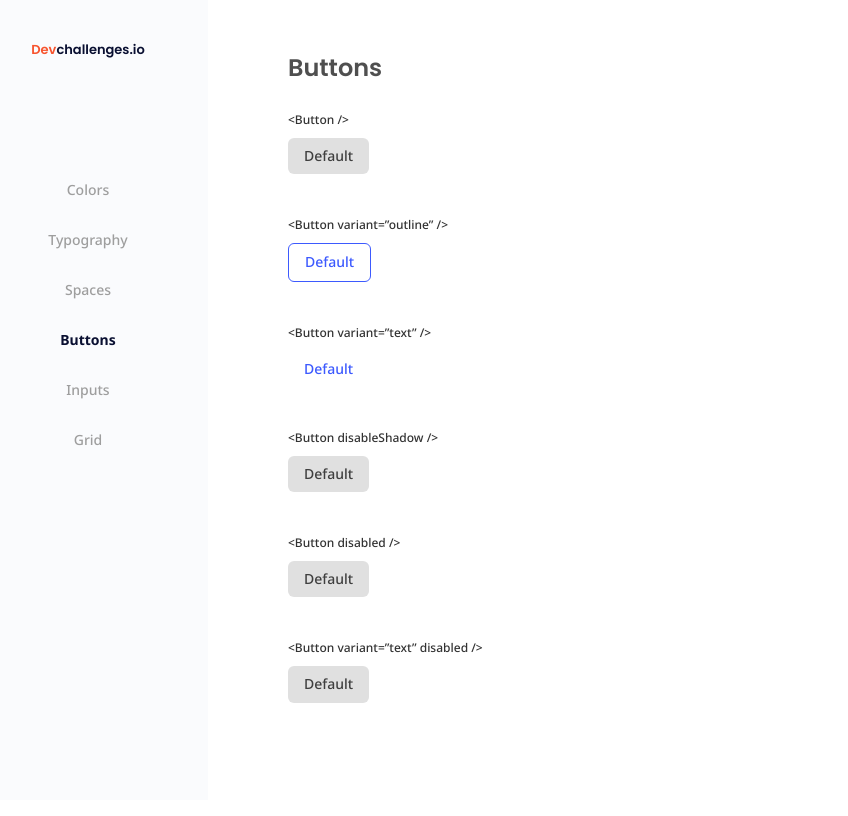
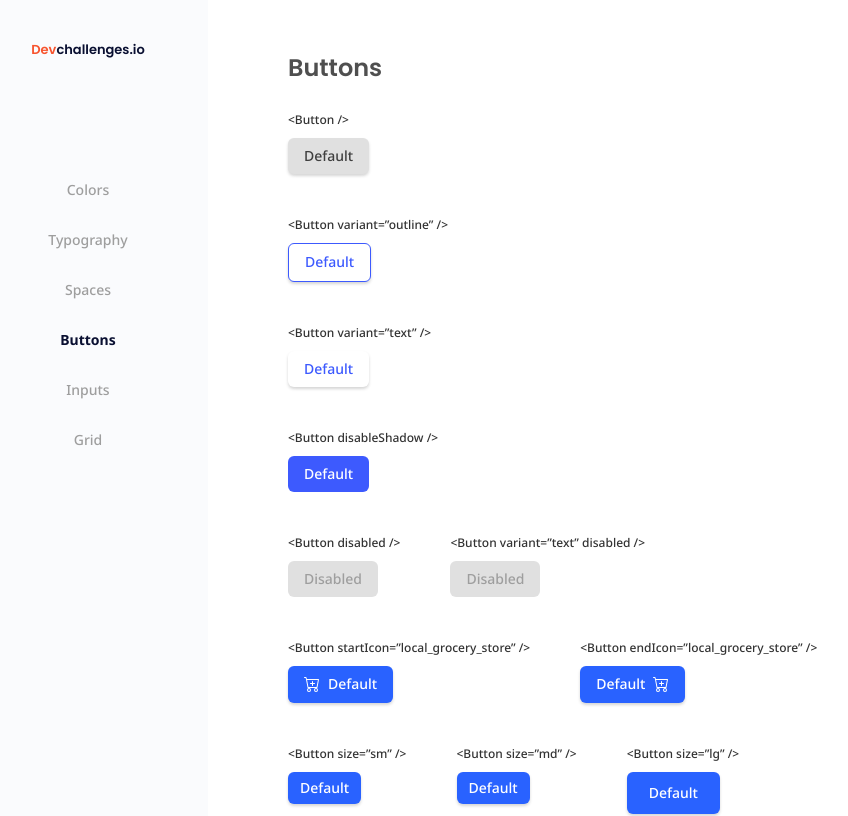
Before and after one commit to bashidagha/button_component, a React (Vite) app: page / in a window 1280 px wide. Shown: the top 816 px of the page, without its empty margins (32-880 px from the left). Built offline with nearby package versions, Linux system fonts and the light colour scheme.

Commit message:
more complete buttons props + add icon

```diff
--- a/src/app.module.scss
+++ b/src/app.module.scss
@@ -1,5 +1,4 @@
 .container {
-  height: 100vh;
   .wrapper {
     height: 100%;
     display: flex;
--- a/src/components/Button/index.module.scss
+++ b/src/components/Button/index.module.scss
@@ -1,13 +1,18 @@
 @use "../../styles/variables" as var;
+
+$size: "small" "sm", "medium" "md", "large" "lg";
+$color: "default" "default", "primary" "primary", "secondary" "secondary";
 
 .btn {
   font-size: 1.4rem;
+  display: flex;
   padding: 0.8rem 1.6rem;
   border-radius: 6px;
   line-height: 20.27px;
   cursor: pointer;
   color: #3f3f3f;
   background-color: #e0e0e0;
+  box-shadow: 0px 2px 3px 0px #33333333;
 
   &:hover,
   &:focus {
@@ -15,7 +20,7 @@
   }
 }
 
-.btn_outline {
+.btn_variant_outline {
   color: #3d5afe;
   background-color: var.$color-white;
   border: 1px solid #3d5afe;
@@ -25,8 +30,7 @@
   }
 }
 
-
-.btn_text {
+.btn_variant_text {
   color: #3d5afe;
   background-color: var.$color-white;
   &:hover,
@@ -34,3 +38,91 @@
     background-color: #2962ff1a;
   }
 }
+
+.btn_no_shadow {
+  box-shadow: none;
+  color: white;
+  background-color: #3d5afe;
+  &:hover,
+  &:focus {
+    background-color: #3d5afe;
+  }
+}
+
+.btn_disable {
+  color: #9e9e9e;
+  cursor: auto;
+  box-shadow: none;
+  background-color: #e0e0e0;
+  &:hover,
+  &:focus {
+    background-color: #e0e0e0;
+  }
+}
+
+@each $i in $size {
+  .btn_size_#{nth($i, 2)} {
+    background-color: #2962ff;
+    color: white;
+  }
+}
+
+.btn_size_sm {
+  padding: 0.6rem 1.2rem;
+  &:hover,
+  &:focus {
+    background-color: #0039cb;
+  }
+}
+
+.btn_size_md {
+  padding: 0.6rem 1.2rem;
+  &:hover,
+  &:focus {
+    background-color: #0039cb;
+  }
+}
+
+.btn_size_lg {
+  padding: 1.1rem 2.2rem;
+  &:hover,
+  &:focus {
+    background-color: #0039cb;
+  }
+}
+
+.btn_color_primary {
+  background-color: #2962ff;
+  color: white;
+
+  &:hover,
+  &:focus {
+    background-color: #0039cb;
+  }
+}
+.btn_color_secondary {
+  background-color: #455a64;
+  color: white;
+
+  &:hover,
+  &:focus {
+    background-color: #1c313a;
+  }
+}
+
+.btn_start_icon,
+.btn_end_icon {
+  background-color: #2962ff;
+  color: white;
+  align-items: center;
+  gap: 8px;
+
+  span{
+    display: inline-flex;
+  }
+
+  &:hover,
+  &:focus {
+    background-color: #0039cb;
+  }
+}
--- a/src/components/Button/index.tsx
+++ b/src/components/Button/index.tsx
@@ -1,10 +1,12 @@
 import React from "react";
+import Icon from "../Icon";
 import styles from "./index.module.scss";
 
 interface IPorps {
   text?: string;
   variant?: string;
   disableShadow?: boolean;
+  disabled?: boolean;
   startIcon?: string;
   endIcon?: string;
   size?: string;
@@ -23,11 +25,27 @@ const Button = ({
 }: IPorps) => {
   return (
     <button
-      className={`${styles.btn} ${variant && styles[`btn_${variant}`]} ${
-        size && styles[`btn_${size}`]
-      } ${color && styles[`btn_${color}`]}`}
+      className={`${styles.btn} ${
+        variant && styles[`btn_variant_${variant}`]
+      } ${disableShadow && styles[`btn_no_shadow`]} ${
+        disabled && styles[`btn_disable`]
+      } ${size && styles[`btn_size_${size}`]} ${
+        color && styles[`btn_color_${color}`]
+      } ${startIcon && styles[`btn_start_icon`]} ${
+        endIcon && styles[`btn_end_icon`]
+      }`}
     >
+      {startIcon && (
+        <span>
+          <Icon name={startIcon} />
+        </span>
+      )}
       {text ? text : "Default"}
+      {endIcon && (
+        <span>
+          <Icon name={endIcon} />
+        </span>
+      )}
     </button>
   );
 };
--- a/src/components/ButtonView/index.tsx
+++ b/src/components/ButtonView/index.tsx
@@ -7,6 +7,7 @@ interface IPorps {
   title: string;
   variant?: string;
   disableShadow?: boolean;
+  disabled?: boolean;
   startIcon?: string;
   endIcon?: string;
   size?: string;
--- a/src/components/Buttons/index.module.scss
+++ b/src/components/Buttons/index.module.scss
@@ -17,5 +17,10 @@
       color: var.$color-gray2;
       margin-bottom: 2.8rem;
     }
+
+    .inline{
+      display: flex;
+      gap: 5rem;
+    }
   }
 }
--- a/src/components/Buttons/index.tsx
+++ b/src/components/Buttons/index.tsx
@@ -8,11 +8,38 @@ const Buttons = () => {
       <div className={styles.wrapper}>
         <h1>Buttons</h1>
         <ButtonView title="<Button />" />
-        <ButtonView title="<Button variant=”outline” />" variant="outline"/>
-        <ButtonView title="<Button variant=”text” />" variant="text"/>
-        <ButtonView title="<Button disableShadow />" />
-        <ButtonView title="<Button disabled />" />
-        <ButtonView title="<Button variant=”text” disabled />" />
+        <ButtonView title="<Button variant=”outline” />" variant="outline" />
+        <ButtonView title="<Button variant=”text” />" variant="text" />
+        <ButtonView title="<Button disableShadow />" disableShadow />
+        <div className={styles.inline}>
+          <ButtonView title="<Button disabled />" disabled text="Disabled" />
+          <ButtonView
+            title="<Button variant=”text” disabled />"
+            disabled
+            variant="text"
+            text="Disabled"
+          />
+        </div>
+        <div className={styles.inline}>
+          <ButtonView
+            title="<Button startIcon=”local_grocery_store” />"
+            startIcon="local_grocery_store"
+          />
+          <ButtonView
+            title="<Button endIcon=”local_grocery_store” />"
+            endIcon="local_grocery_store"
+          />
+        </div>
+        <div className={styles.inline}>
+          <ButtonView title="<Button size=”sm” />" size="sm" />
+          <ButtonView title="<Button size=”md” />" size="md" />
+          <ButtonView title="<Button size=”lg” />" size="lg" />
+        </div>
+        <div className={styles.inline}>
+          <ButtonView title="<Button color=”default” />" color="default" />
+          <ButtonView title="<Button color=”primary” />" color="primary" />
+          <ButtonView title="<Button color=”secondary” />" color="secondary" />
+        </div>
       </div>
     </div>
   );
--- /dev/null
+++ b/src/components/Icon/index.tsx
@@ -0,0 +1,24 @@
+import React from "react";
+
+interface IProps {
+  name: string;
+}
+
+const Icon = ({ name }: IProps) => {
+  if (name === "local_grocery_store")
+    return (
+      <svg
+        xmlns="http://www.w3.org/2000/svg"
+        width="16"
+        height="16"
+        fill="currentColor"
+        viewBox="0 0 16 16"
+      >
+        <path d="M9 5.5a.5.5 0 0 0-1 0V7H6.5a.5.5 0 0 0 0 1H8v1.5a.5.5 0 0 0 1 0V8h1.5a.5.5 0 0 0 0-1H9V5.5z" />
+        <path d="M.5 1a.5.5 0 0 0 0 1h1.11l.401 1.607 1.498 7.985A.5.5 0 0 0 4 12h1a2 2 0 1 0 0 4 2 2 0 0 0 0-4h7a2 2 0 1 0 0 4 2 2 0 0 0 0-4h1a.5.5 0 0 0 .491-.408l1.5-8A.5.5 0 0 0 14.5 3H2.89l-.405-1.621A.5.5 0 0 0 2 1H.5zm3.915 10L3.102 4h10.796l-1.313 7h-8.17zM6 14a1 1 0 1 1-2 0 1 1 0 0 1 2 0zm7 0a1 1 0 1 1-2 0 1 1 0 0 1 2 0z" />
+      </svg>
+    );
+  return <></>;
+};
+
+export default Icon;
--- a/src/components/SideBar/index.module.scss
+++ b/src/components/SideBar/index.module.scss
@@ -2,7 +2,6 @@
 
 .container {
   background-color: #fafbfd;
-  height: 100%;
   max-width: 24rem;
   width: 100%;
   .wrapper {
```
